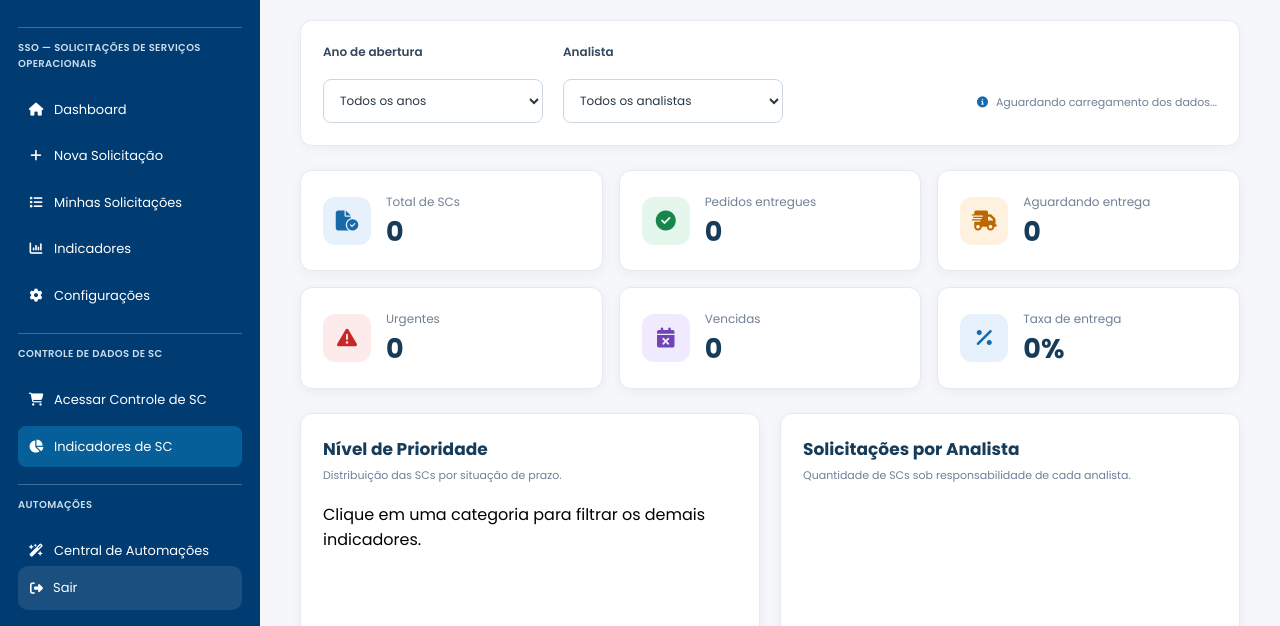
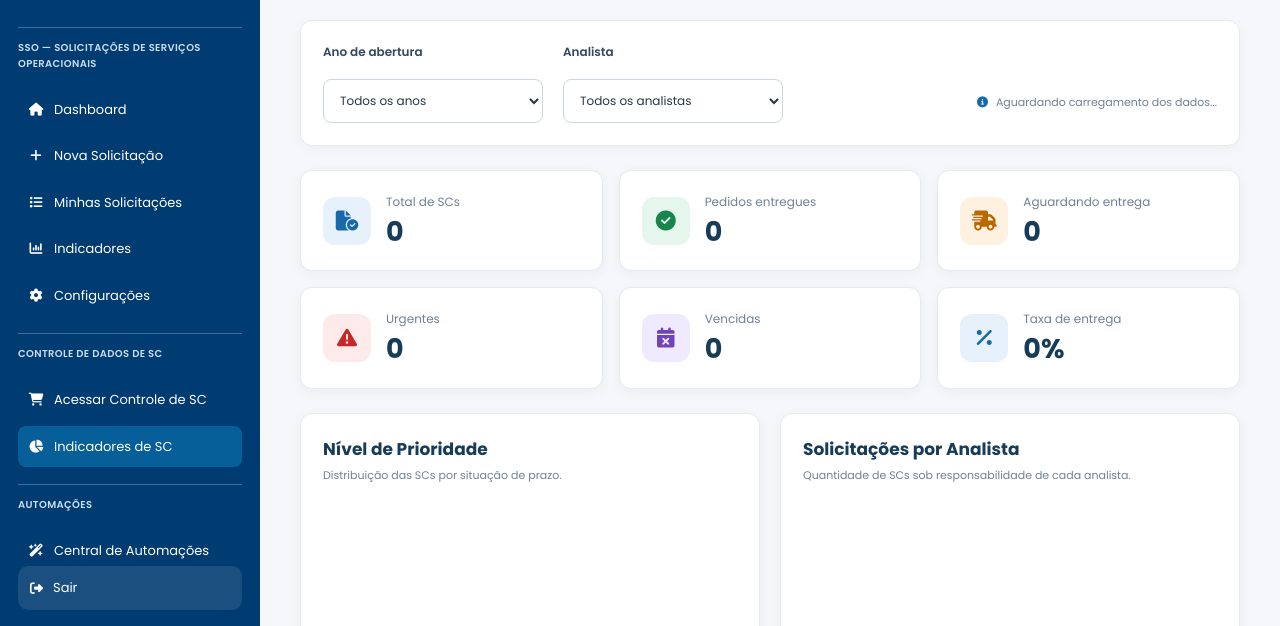
Before and after one commit to matheuscetiqt/SSO---Solicita-o-de-Servi-o-Operacional, a plain HTML site: page indicadores-controle-sc.html in a window 1280 px wide. Shown: the part 174-800 px from the top of the page. Drawn offline with nearby package versions, Linux system fonts and the light colour scheme.

Commit message:
Update indicadores-controle-sc.html

```diff
--- a/indicadores-controle-sc.html
+++ b/indicadores-controle-sc.html
@@ -240,9 +240,6 @@
                     <h2>Nível de Prioridade</h2>
                     <p>Distribuição das SCs por situação de prazo.</p>
                 </div>
-                <p id="filtroInterativoSC">
-    Clique em uma categoria para filtrar os demais indicadores.
-</p>
                 <div class="indicador-sc-canvas">
                     <canvas id="graficoPrioridadeSC"></canvas>
                 </div>
```
